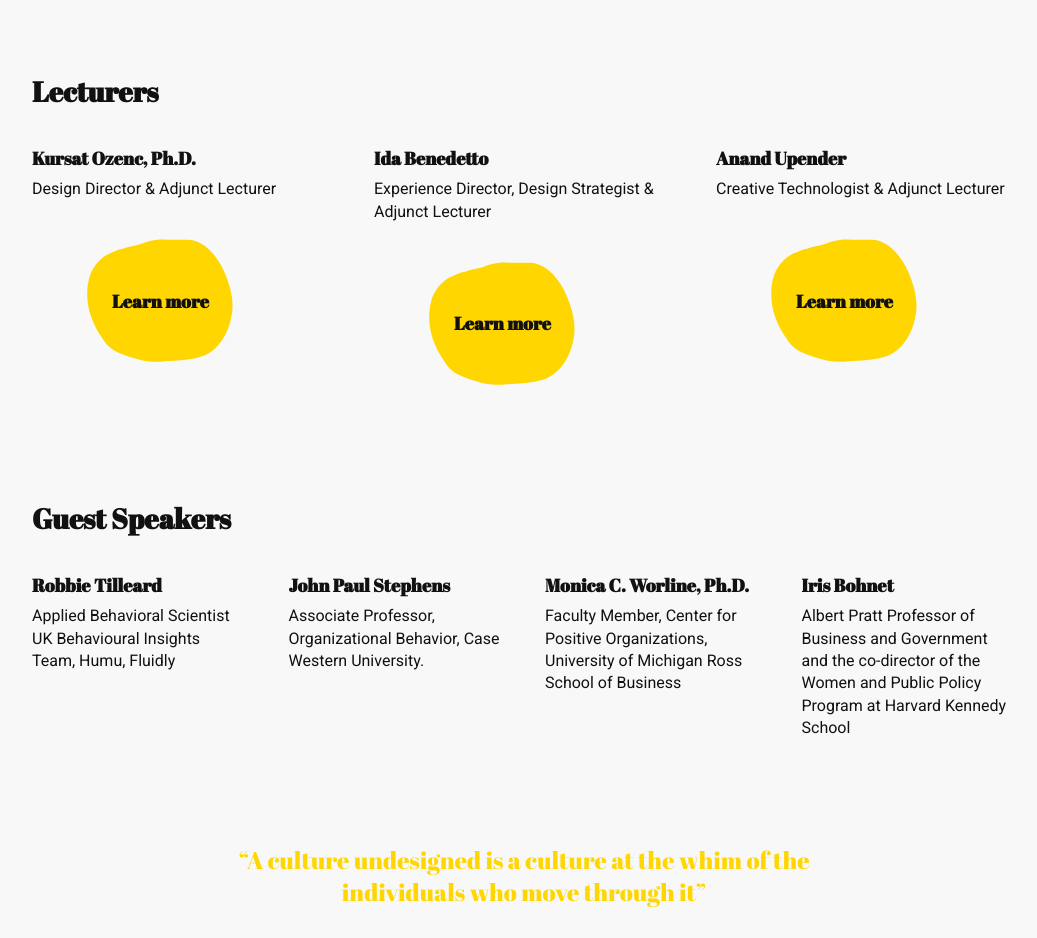
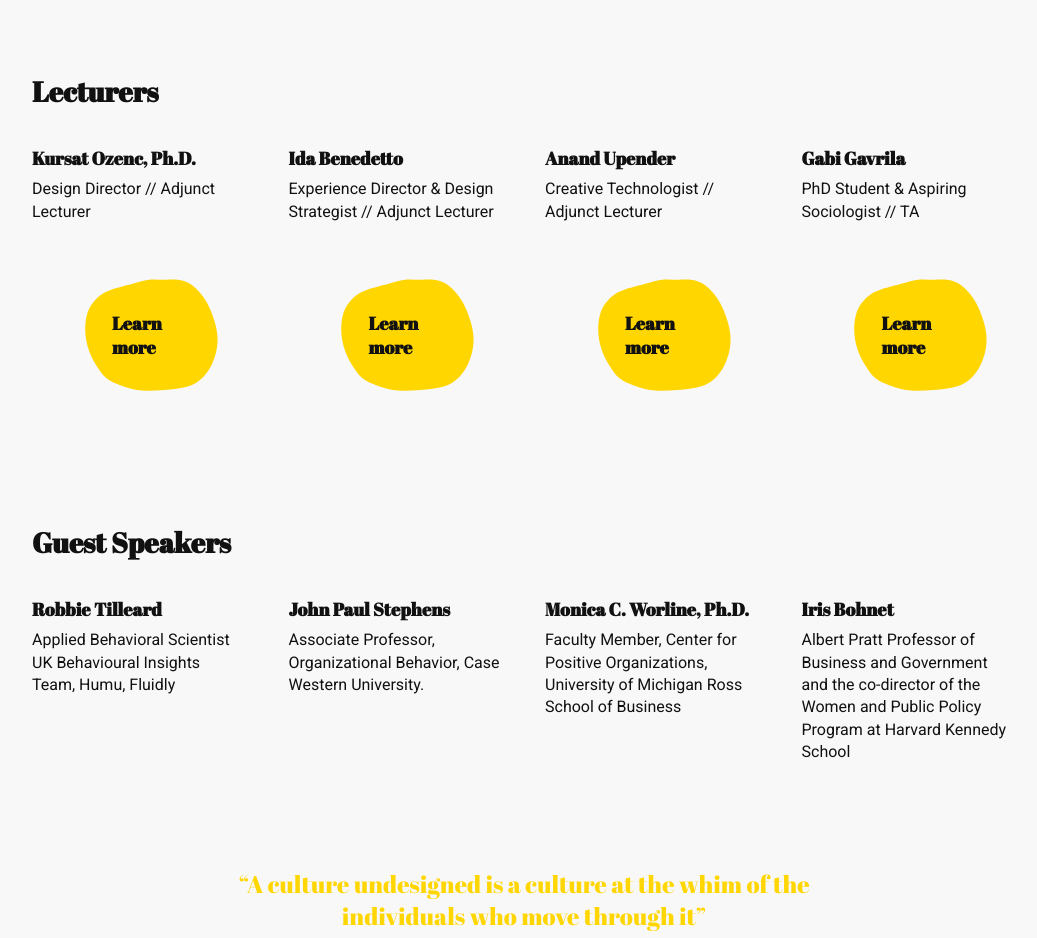
Before and after one commit to anandupender/designing-organizational-culture, a plain HTML site: page team.html in a window 1280 px wide. Shown: the part 940-1878 px from the top of the page, without its empty margins (116-1153 px from the left). Drawn offline with nearby package versions, Linux system fonts and the light colour scheme.

Commit message:
some stuff in the HEAD section

```diff
--- a/team.html
+++ b/team.html
@@ -62,7 +62,7 @@
         <div class="flex row">
             <div class="flex-item">
                 <h4>Kursat Ozenc, Ph.D.</h4>
-                <p>Design Director & Adjunct Lecturer</p>
+                <p>Design Director // Adjunct Lecturer</p>
                 <!-- <p>This is a description of who we are and our statement. d.school experience and stuff.</p> -->
                 <div class="blob-button mt2">
                     <h4>
@@ -72,7 +72,7 @@
             </div>
             <div class="flex-item">
                 <h4>Ida Benedetto</h4>
-                <p>Experience Director, Design Strategist & Adjunct Lecturer</p>
+                <p>Experience Director & Design Strategist // Adjunct Lecturer</p>
                 <!-- <p>This is a description of who we are and our statement. d.school experience and stuff.</p> -->
                 <div class="blob-button mt2">
                     <h4>
@@ -82,11 +82,21 @@
             </div>
             <div class="flex-item">
                 <h4>Anand Upender</h4>
-                <p>Creative Technologist & Adjunct Lecturer</p>
+                <p>Creative Technologist // Adjunct Lecturer</p>
                 <!-- <p>This is a description of who we are and our statement. d.school experience and stuff.</p> -->
                 <div class="blob-button mt2">
                     <h4>
                         <a target="_blank" href="https://www.anandupender.com/">Learn more</a>
+                    </h4>
+                </div>
+            </div>
+            <div class="flex-item">
+                <h4>Gabi Gavrila</h4>
+                <p>PhD Student & Aspiring Sociologist // TA</p>
+                <!-- <p>This is a description of who we are and our statement. d.school experience and stuff.</p> -->
+                <div class="blob-button mt2">
+                    <h4>
+                        <a target="_blank" href="https://www.linkedin.com/in/s-gabriela-gavrila/">Learn more</a>
                     </h4>
                 </div>
             </div>
```
Also changed, not shown: 1 other file.
